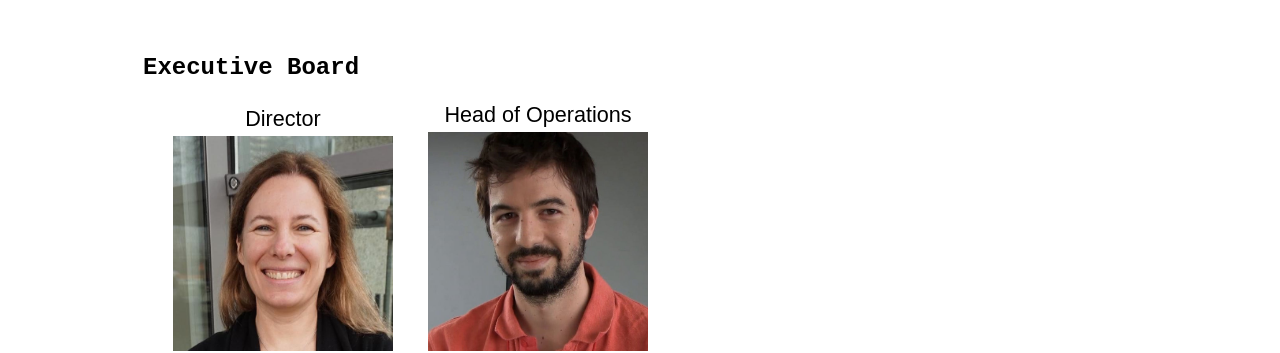
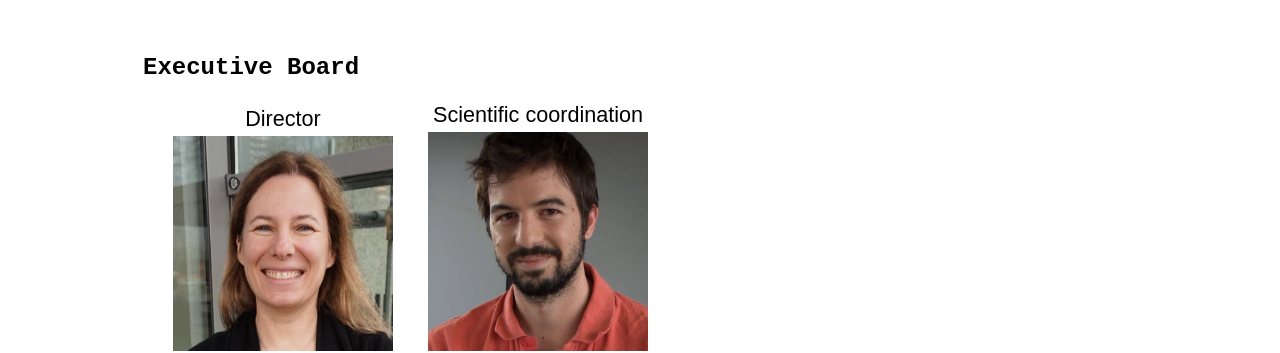
Before and after one commit to S2-group/disc-website.github.io, a Jekyll site: the page built from pages/team.md, in a window 1280 px wide and 1034 px high. Shown: the part 176-529 px from the top of the window. Built offline with Jekyll 4.4.1, drawn with Linux system fonts in a browser that asks for light colours; nearby versions of some CDN libraries.

Commit message:
Update team.md

```diff
--- a/pages/team.md
+++ b/pages/team.md
@@ -13,7 +13,7 @@ title: Team
         <div class="team-member team-member-affiliation">Vrije Universiteit Amsterdam</div>
     </div>
     <div class="team-member-container">
-        <div class="team-member team-member-role">Head of Operations</div>
+        <div class="team-member team-member-role">Scientific coordination</div>
         <img alt="Ilias Gerostathopoulos" src="{{ site.url }}/assets/img/team/IliasGerostathopoulos.jpg"/>
         <div class="team-member team-member-name">Dr. Ilias Gerostathopoulos</div>
         <div class="team-member team-member-affiliation">Vrije Universiteit Amsterdam</div>
```
